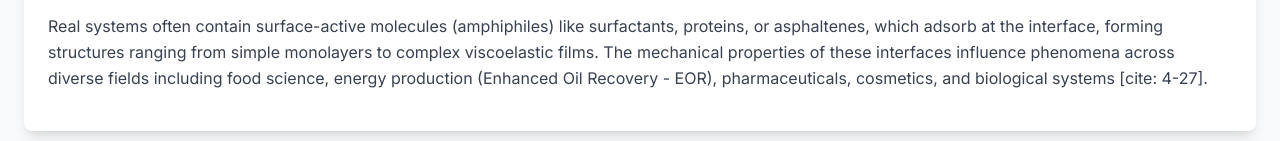
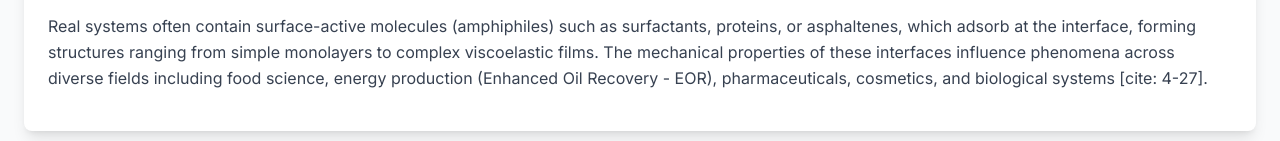
Before and after one commit to marquezrn03/A-Short-Course-On-Interfacial-Rheology, a plain HTML site: page index.html in a window 1280 px wide. Shown: the part 363-504 px from the top of the page. Drawn offline with nearby package versions, Linux system fonts and the light colour scheme.

Commit message:
Update index.html

```diff
--- a/index.html
+++ b/index.html
@@ -61,7 +61,7 @@
         <section id="intro" class="mb-12 p-6 rounded-lg shadow-lg bg-white">
             <h2 class="text-2xl font-bold text-lime-800 border-b-2 border-lime-200 pb-2 mb-6">1. Introduction & Scope</h2>
             <p class="text-gray-700 leading-relaxed mb-4">Interfacial rheology investigates the mechanical response—deformation and flow—of the region (interphase or interface) between two immiscible phases, like oil and water or air and water. This field is crucial for understanding systems with extensive interfacial areas, such as emulsions and foams, where the properties of this boundary dictate overall behavior and stability.</p>
-            <p class="text-gray-700 leading-relaxed mb-4">Real systems often contain surface-active molecules (amphiphiles) like surfactants, proteins, or asphaltenes, which adsorb at the interface, forming structures ranging from simple monolayers to complex viscoelastic films. The mechanical properties of these interfaces influence phenomena across diverse fields including food science, energy production (Enhanced Oil Recovery - EOR), pharmaceuticals, cosmetics, and biological systems [cite: 4-27].</p>
+            <p class="text-gray-700 leading-relaxed mb-4">Real systems often contain surface-active molecules (amphiphiles) such as surfactants, proteins, or asphaltenes, which adsorb at the interface, forming structures ranging from simple monolayers to complex viscoelastic films. The mechanical properties of these interfaces influence phenomena across diverse fields including food science, energy production (Enhanced Oil Recovery - EOR), pharmaceuticals, cosmetics, and biological systems [cite: 4-27].</p>
         </section>
 
         <section id="deformation-modes" class="mb-12 p-6 rounded-lg shadow-lg bg-lime-50">
```
